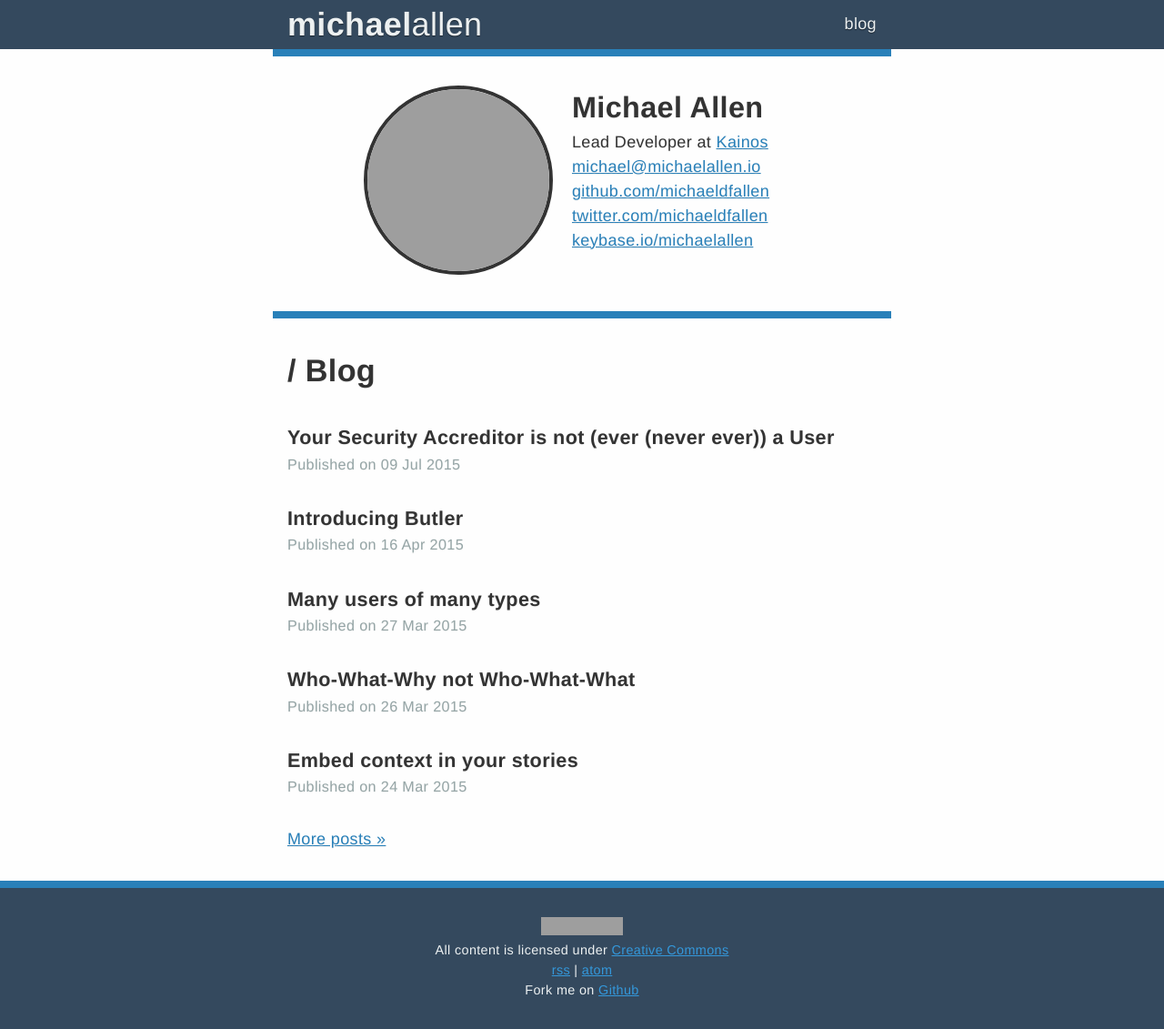
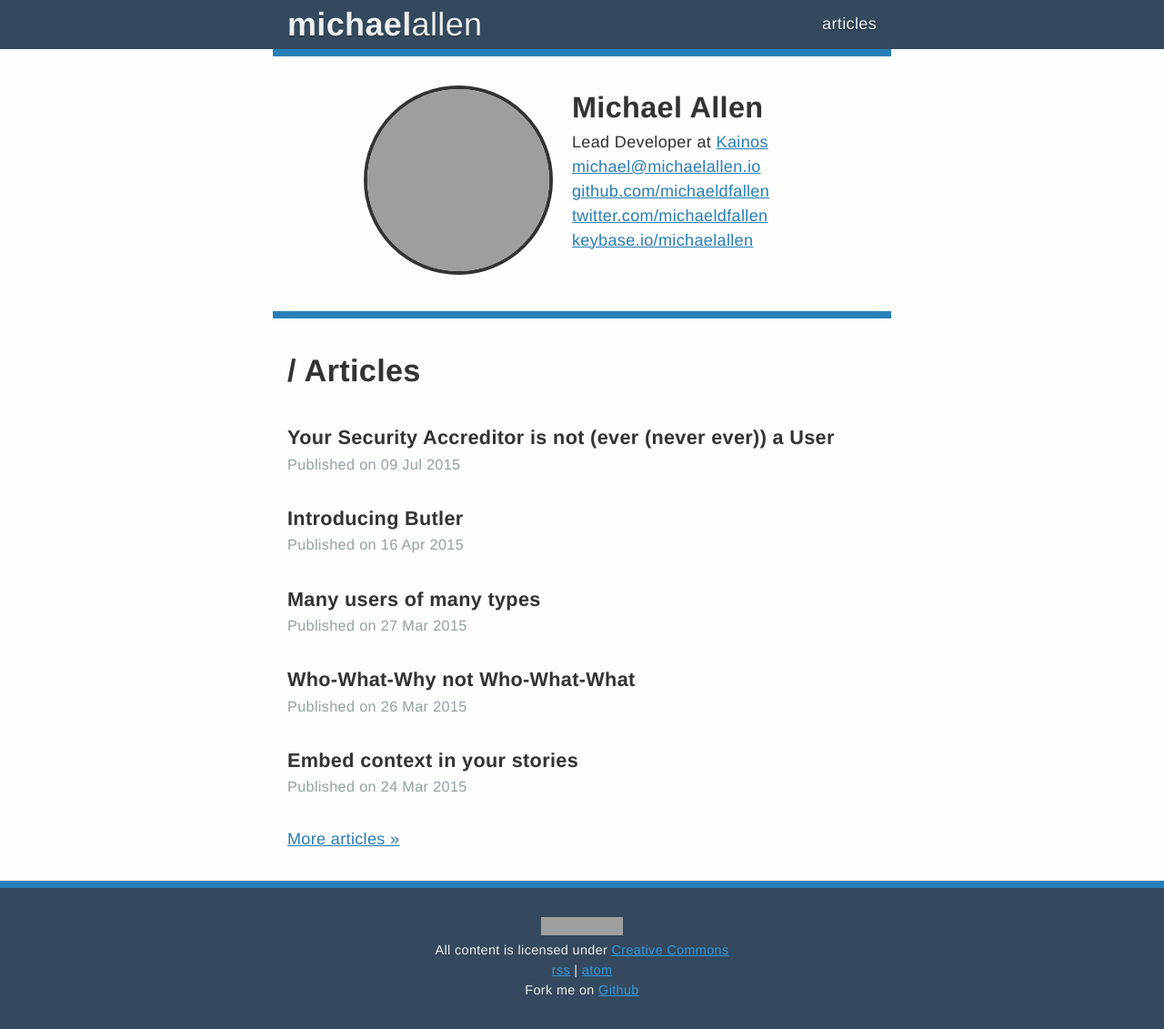
Before and after one commit to michaeldfallen/michaeldfallen.github.io, a Jekyll site: the page built from index.html, in a window 1280 px wide. Shown: the whole page at 91% size. Built offline with Jekyll 4.4.1, drawn with Linux system fonts in a browser that asks for light colours; grey boxes are pictures that could not be loaded.

Commit message:
Rename blog to articles, just sounds better

```diff
--- a/_includes/header.html
+++ b/_includes/header.html
@@ -10,7 +10,9 @@
     <h1 class="title"><a href="/"><b>michael</b>allen</a></h1>
   {% endif %}
     <nav>
-      <a class="extra" href="/blog">blog</a>
+    {% if page.section != 'articles' %}
+      <a class="extra" href="/articles">articles</a>
+    {% endif %}
     </nav>
   </hgroup>
 </header>
--- a/blog/index.html
+++ b/articles/index.html
@@ -1,7 +1,7 @@
 ---
 layout: default
-title: Blog
-section: blog
+title: Articles
+section: articles
 ---
 {% for post in site.posts limit: 1 %}
   <article>
--- a/index.html
+++ b/index.html
@@ -8,7 +8,7 @@ title: Home
     </header>
 </article>
 <article>
-  <h1>/ <a href="/blog">Blog</a></h1>
+  <h1>/ <a href="/articles">Articles</a></h1>
 {% for post in site.posts limit: 5 %}
   <article class="title-only">
       <header>
@@ -17,5 +17,5 @@ title: Home
       </header>
   </article>
 {% endfor %}
-<p><a href="/blog">More posts &raquo;</a></p>
+<p><a href="/articles">More articles &raquo;</a></p>
 </article>
```
